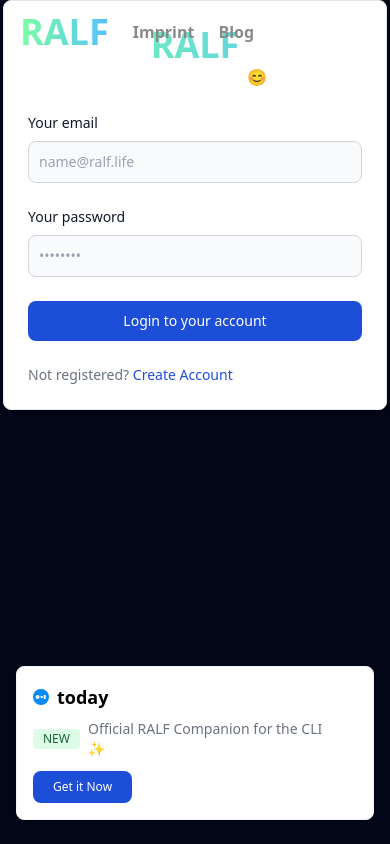
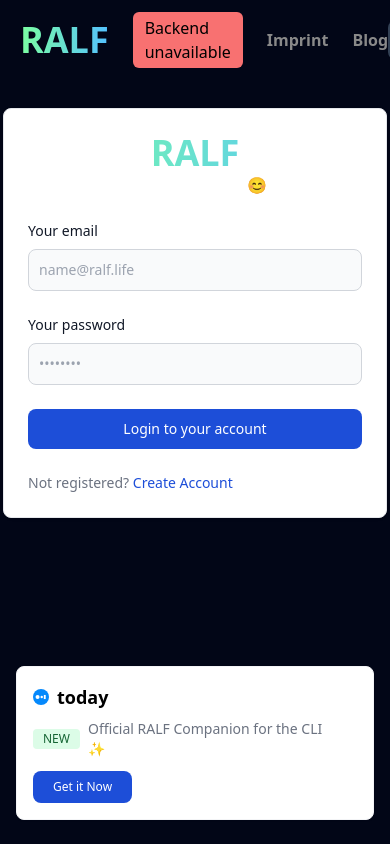
Before and after one commit to RALF-Life/yesfront, a Next.js app: page / in a window 390 px wide. Built offline with nearby package versions, Linux system fonts and the light colour scheme; no server answers; what tailwindcss-font-inter would draw is missing.

Commit message:
fix: login/signup UI

```diff
--- a/pages/dash.jsx
+++ b/pages/dash.jsx
@@ -45,7 +45,6 @@
 
     return (
         <>
-            <div className="h-screen">
             <NavBar />
 
             <div className='w-screen text-center'>
@@ -74,7 +73,6 @@
                     : <span className='text-red-400'>No flow found</span>
                 }
             </div>
-            </div>
         </>
     )
 }
--- a/pages/index.jsx
+++ b/pages/index.jsx
@@ -4,6 +4,7 @@
 import { useRouter } from 'next/navigation'
 import Link from "next/link";
 import { useAuthContext } from "../context/AuthContext";
+import NavBar from "../components/NavBar";
 
 function Page() {
     // redirect user to dashboard if already logged in
@@ -30,18 +31,11 @@
         return router.push("/dash")
     }
 
-    return (
-        <div className="flex justify-center items-center">
-            <div id="top-navigation" className="ml-5 mt-3 flex items-center absolute top-0 left-0 right-0">
-                <p id="logo"
-                    className="mr-6 font-black bg-cover text-4xl text-transparent bg-clip-text bg-gradient-to-r from-RALF-gradient-start to-RALF-gradient-end">RALF</p>
-                <div className="flex space-x-6 items-center">
-                    <Link href="/imprint" className="text-footer-color font-semibold">Imprint</Link>
-                    <Link href="https://ralf-p.medium.com/" className="text-footer-color font-semibold">Blog</Link>
-                </div>
-            </div>
+    return <>
+        <NavBar />
 
-            <div className="w-full flex-col justify-center items-center max-w-sm p-4 bg-white border border-gray-200 rounded-lg shadow sm:p-6 md:p-8 dark:bg-gray-800 dark:border-gray-700">
+        <div className="w-full flex justify-center items-center">
+            <div className="w-full max-w-sm p-4 bg-white border border-gray-200 rounded-lg shadow sm:p-6 md:p-8 dark:bg-gray-800 dark:border-gray-700">
                 <form className="space-y-6" action="#" onSubmit={handleForm}>
                     <div id="welcome-text" className="text-center mb-6">
                         <p className="font-black bg-cover text-4xl text-transparent bg-clip-text bg-gradient-to-r from-RALF-gradient-start to-RALF-gradient-end">RALF</p>
@@ -80,6 +74,8 @@
                     </div>
                 </form>
             </div>
+        </div>
+
 
         <div id="marketing-banner" tabIndex="-1" className="fixed z-50 flex flex-col md:flex-row justify-between w-[calc(100%-2rem)] p-4 -translate-x-1/2 bg-white border border-gray-100 rounded-lg shadow-sm lg:max-w-7xl left-1/2 bottom-6 dark:bg-gray-700 dark:border-gray-600">
             <div className="flex flex-col items-start mb-3 mr-4 md:items-center md:flex-row md:mb-0">
@@ -108,8 +104,7 @@
             </div>
         </div>
 
-        </div>
-    );
+    </>
 }
 
 export default Page;
--- a/pages/signup.jsx
+++ b/pages/signup.jsx
@@ -21,9 +21,9 @@
 
         return router.push("/dash")
     }
-    return (
+    return <>
+        <NavBar />
         <div className="flex justify-center items-center">
-            <NavBar />
 
             <div className="w-full flex-col justify-center items-center max-w-sm p-4 bg-white border border-gray-200 rounded-lg shadow sm:p-6 md:p-8 dark:bg-gray-800 dark:border-gray-700">
                 <form className="space-y-6" action="#" onSubmit={handleForm}>
@@ -65,7 +65,7 @@
                 </form>
             </div>
         </div>
-    );
+    </>
 }
 
 export default Page;
```
Lines whose indentation alone changed are shown as unchanged.
